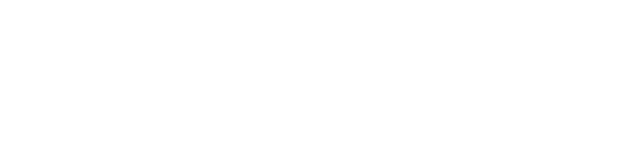
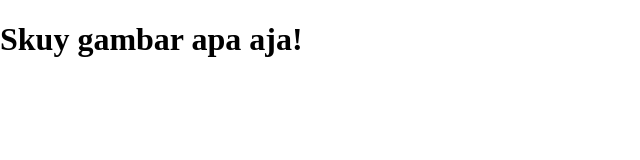
Before and after one commit to muftighifari/canvas-muf, a plain HTML site: page index.html in a window 1280 px wide. Shown: the whole page, without its empty margins (0-640 px from the left). Drawn offline with Linux system fonts and the light colour scheme.

Commit message:
Update index.html

```diff
--- a/index.html
+++ b/index.html
@@ -2,9 +2,10 @@
 <html lang="en">
 <head>
   <meta charset="UTF-8">
-  <title>HTML5 Canvas</title>
+  <title>Gambar Kuy</title>
 </head>
 <body>
+  <h1>Skuy gambar apa aja!</h1>
 <canvas id="draw" width="800" height="800"></canvas>
 <script>
 const canvas = document.querySelector('#draw');
```
